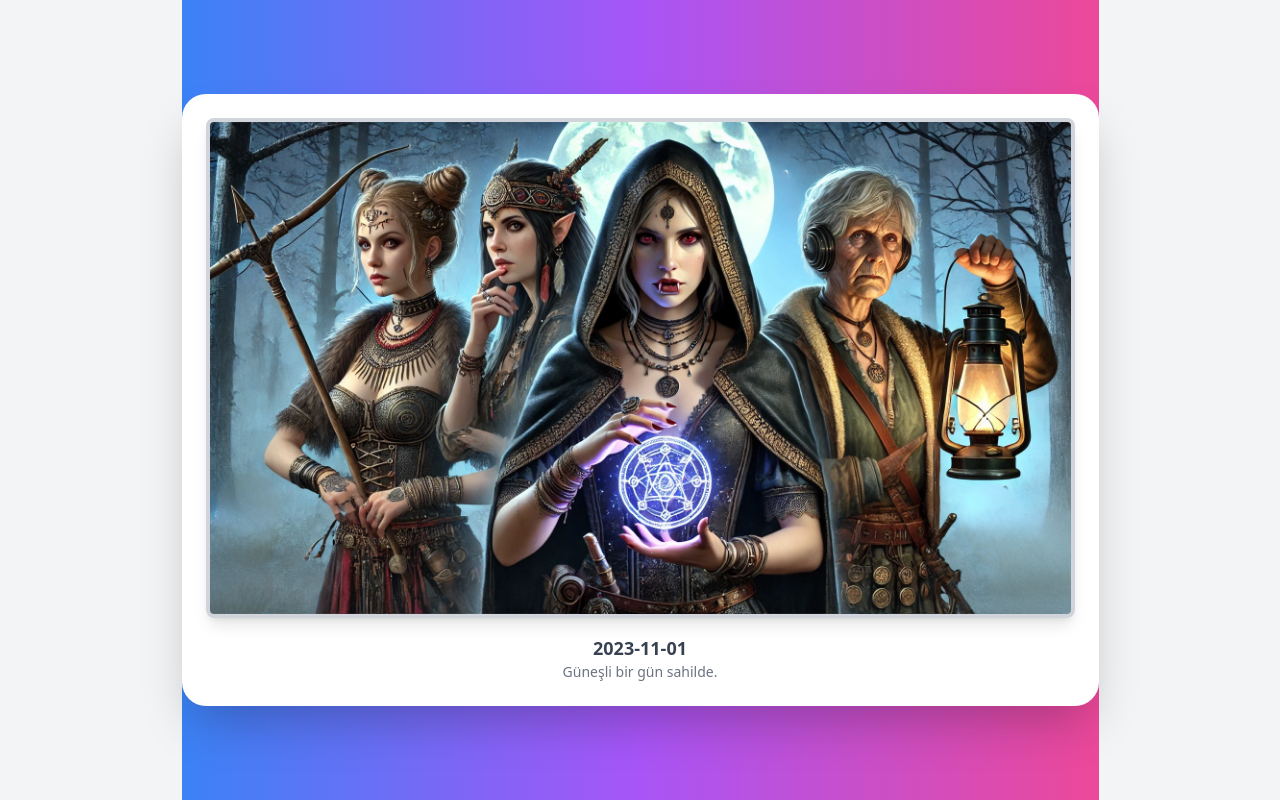
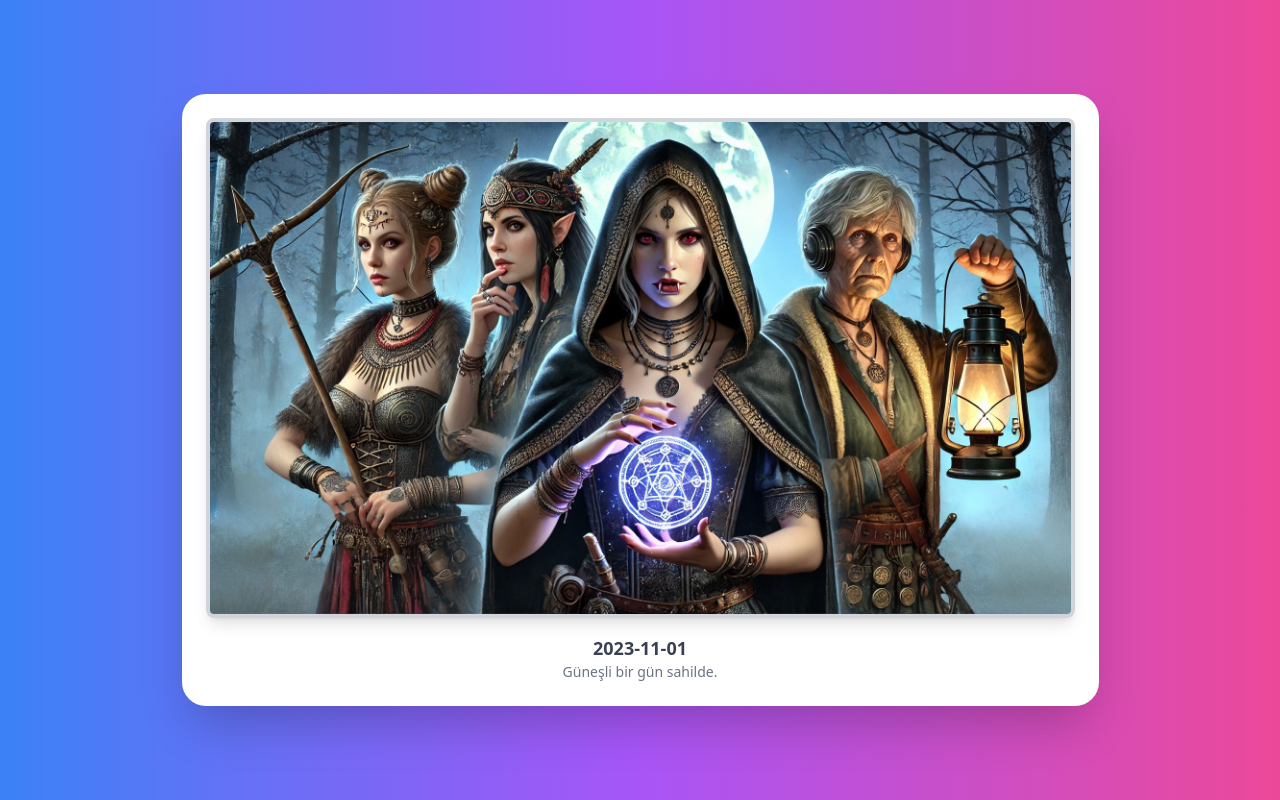
Before and after one commit to Atilla-Koz/ALBUM, a React (Vite) app: page / in a window 1280 px wide. Built offline with nearby package versions, Linux system fonts and the light colour scheme.

Commit message:
feat: add rotation animation and update image selection on double click in PhotoAlbum component

```diff
--- a/src/Components/PhotoAlbum.jsx
+++ b/src/Components/PhotoAlbum.jsx
@@ -14,6 +14,9 @@ export default function PhotoAlbum() {
   // Şu anki resmin indexini tutan state
   const [currentIndex, setCurrentIndex] = useState(0);
 
+  // Animasyon durumu için state
+  const [isRotating, setIsRotating] = useState(false);
+
   // Rasgele bir resim seç
   const getRandomImage = () => {
     let randomIndex = Math.floor(Math.random() * images.length);
@@ -25,7 +28,11 @@ export default function PhotoAlbum() {
 
   // Çift tıklama eventi
   const handleDoubleClick = () => {
-    getRandomImage();
+    setIsRotating(true); // Döndürme animasyonunu başlat
+    setTimeout(() => {
+      getRandomImage(); // Yeni fotoğrafı getir
+      setIsRotating(false); // Animasyonu sıfırla
+    }, 600); // Animasyon süresine uygun zaman ayarı
   };
 
   // Telefona sallama eventi
@@ -38,7 +45,7 @@ export default function PhotoAlbum() {
           Math.abs(acceleration.y) > 15 ||
           Math.abs(acceleration.z) > 15)
       ) {
-        getRandomImage();
+        handleDoubleClick();
       }
     };
 
@@ -52,14 +59,20 @@ export default function PhotoAlbum() {
 
   return (
     <div
-      className="flex flex-col items-center justify-center h-screen bg-gradient-to-r from-blue-500 via-purple-500 to-pink-500"
+      className="flex flex-col items-center justify-center h-screen bg-gradient-to-r from-blue-500 via-purple-500 to-pink-500 w-full"
       onDoubleClick={handleDoubleClick}
     >
-      <div className="p-6 bg-white rounded-3xl shadow-2xl text-center">
+      <div
+        className={`p-6 bg-white rounded-3xl shadow-2xl text-center transform transition-transform duration-500 ${
+          isRotating ? 'rotate-y-180' : ''
+        }`}
+      >
         <img
           src={images[currentIndex].src}
           alt="Random"
-          className="rounded-lg border-4 border-gray-300 shadow-lg max-w-full max-h-[500px]"
+          className={`rounded-lg border-4 border-gray-300 shadow-lg max-w-full max-h-[500px] transform transition-opacity duration-500 ${
+            isRotating ? 'opacity-0' : 'opacity-100'
+          }`}
         />
         <div className="mt-4">
           <p className="text-lg font-semibold text-gray-700">
```
